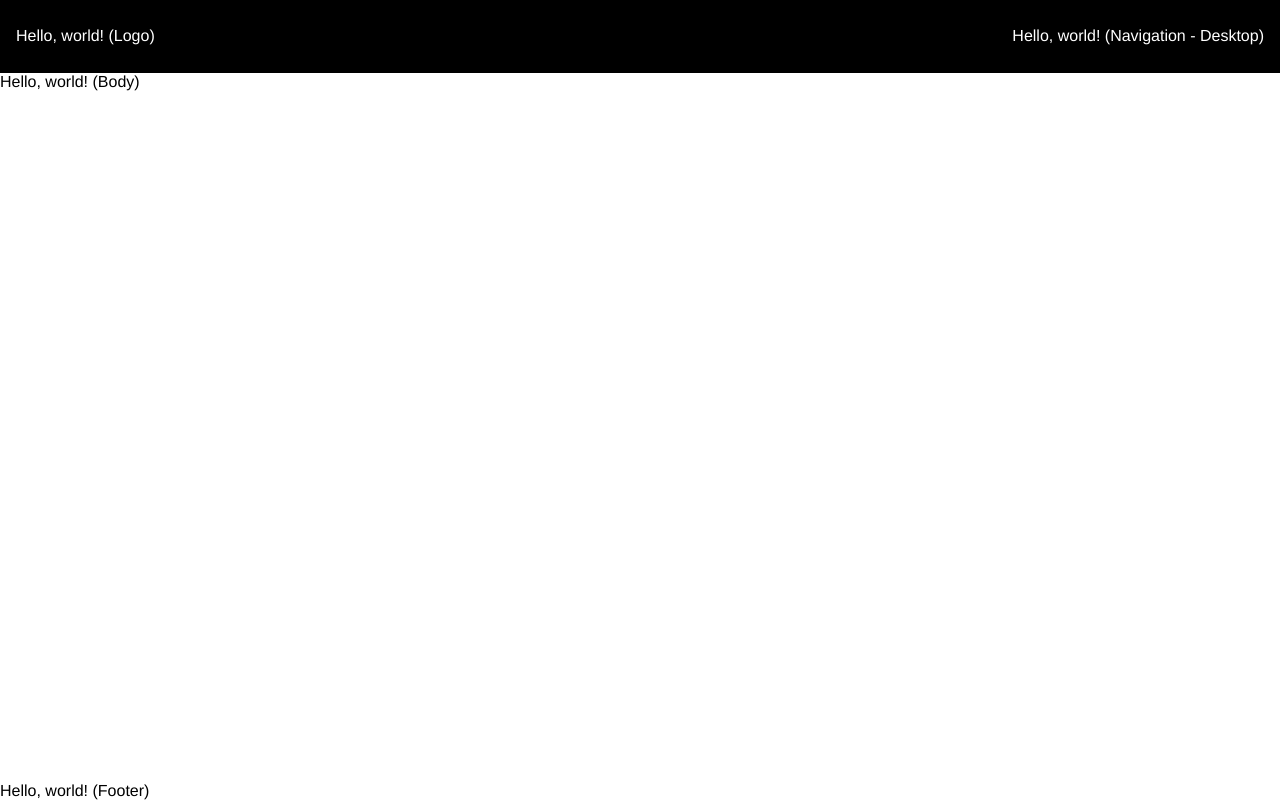
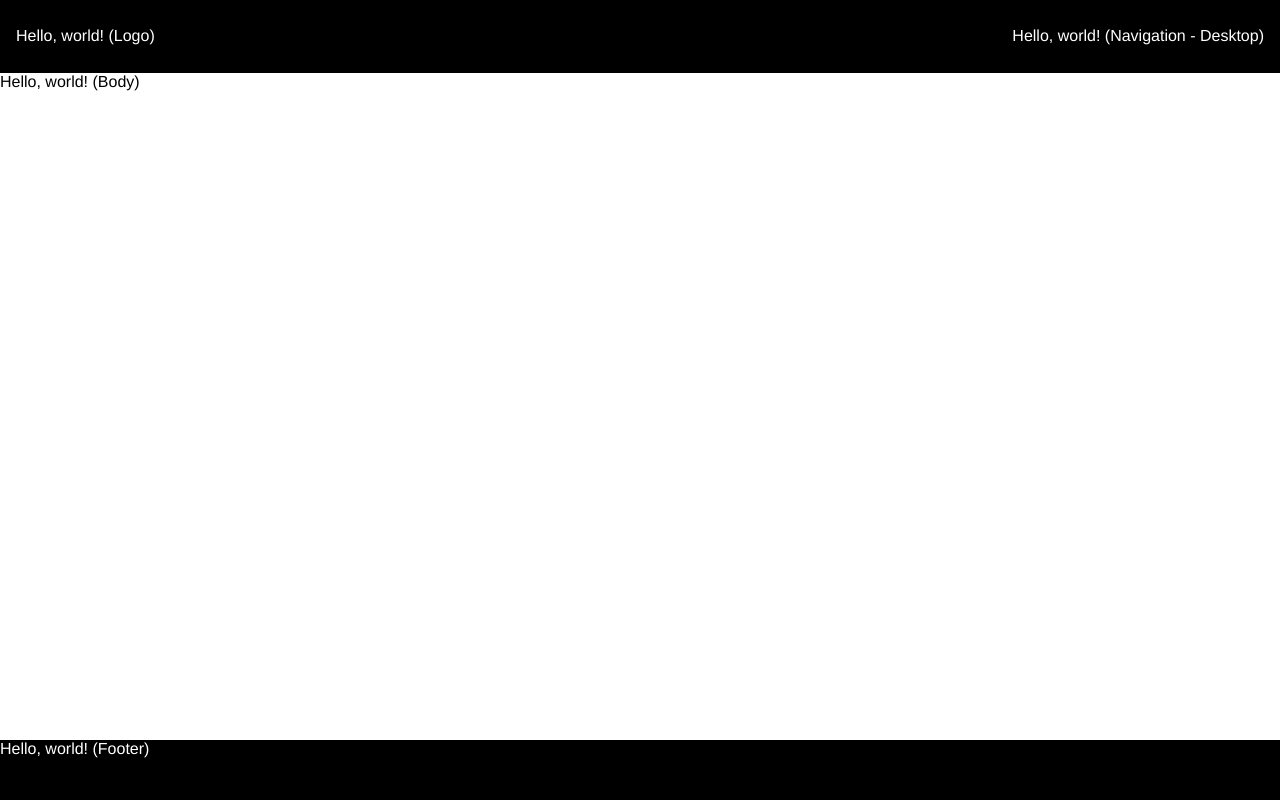
Before and after one commit to tsarvs/responsive-website-components, a Vue app: page / in a window 1280 px wide. Built offline with nearby package versions, Linux system fonts and the light colour scheme.

Commit message:
adding SiteBodyContent and general styling to footer

```diff
--- a/src/components/SiteBody.vue
+++ b/src/components/SiteBody.vue
@@ -1,17 +1,19 @@
 <template>
   <div ref="component" id="site-body">
-    <div>Hello, world! (Body)</div>
+    <SiteBodyContent/>
     <SiteFooter/>
   </div>
 </template>
 
 <script>
+import SiteBodyContent from "@/components/SiteBodyContent";
 import SiteFooter from "@/components/SiteFooter";
 
 export default {
   name: 'SiteBody',
   components: {
-    SiteFooter
+    SiteBodyContent,
+    SiteFooter,
   },
 };
 </script>
--- /dev/null
+++ b/src/components/SiteBodyContent.vue
@@ -0,0 +1,13 @@
+<!-- @format -->
+
+<template>
+  <div>Hello, world! (Body)</div>
+</template>
+
+<script>
+export default {
+  name: 'SiteBodyContent',
+};
+</script>
+
+<style scoped lang="scss"></style>
--- a/src/components/SiteFooter.vue
+++ b/src/components/SiteFooter.vue
@@ -10,4 +10,10 @@ export default {
 };
 </script>
 
-<style scoped lang="scss"></style>
+<style scoped lang="scss">
+.footer-container{
+  height: 60px;
+  background-color: black;
+  color: white;
+}
+</style>
```
